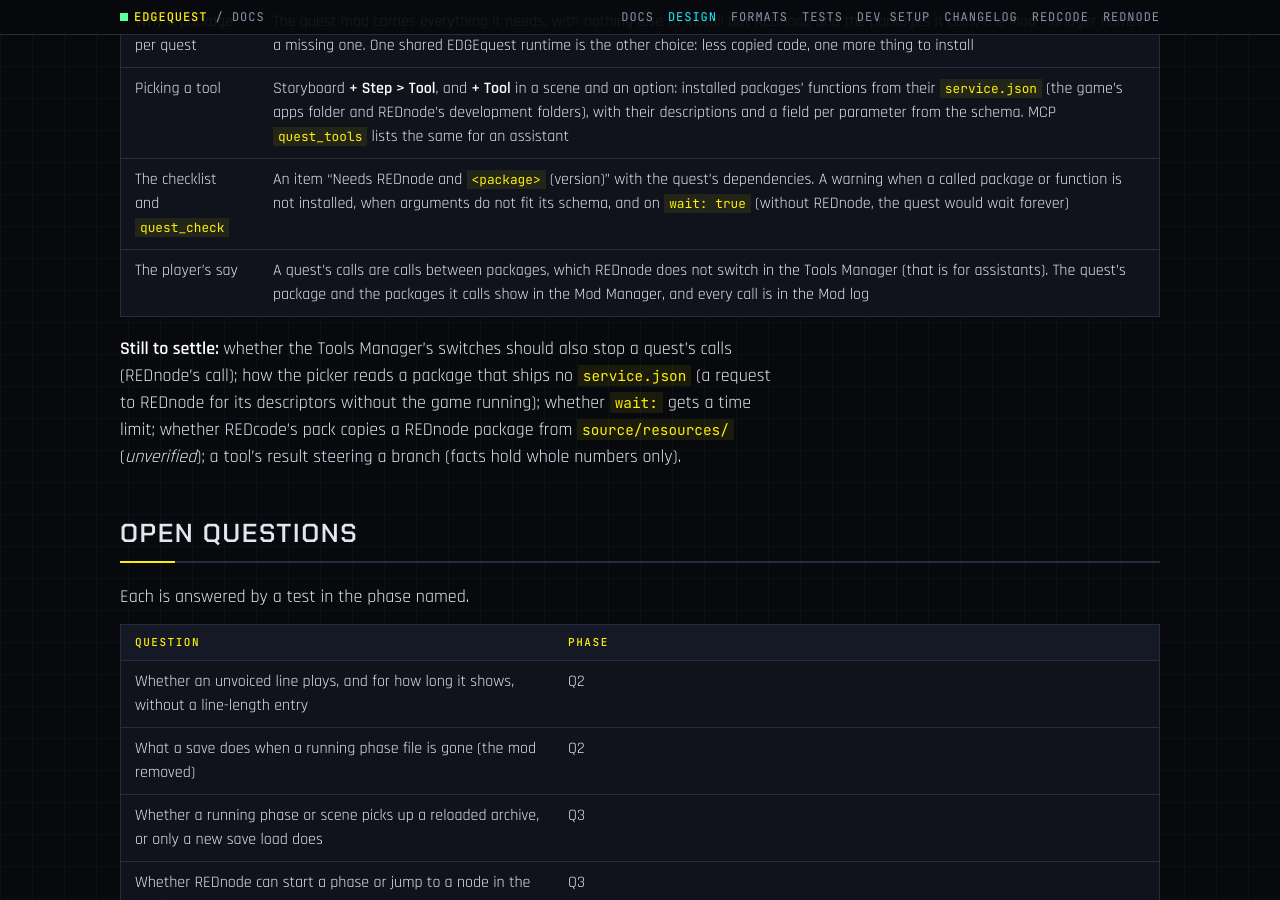
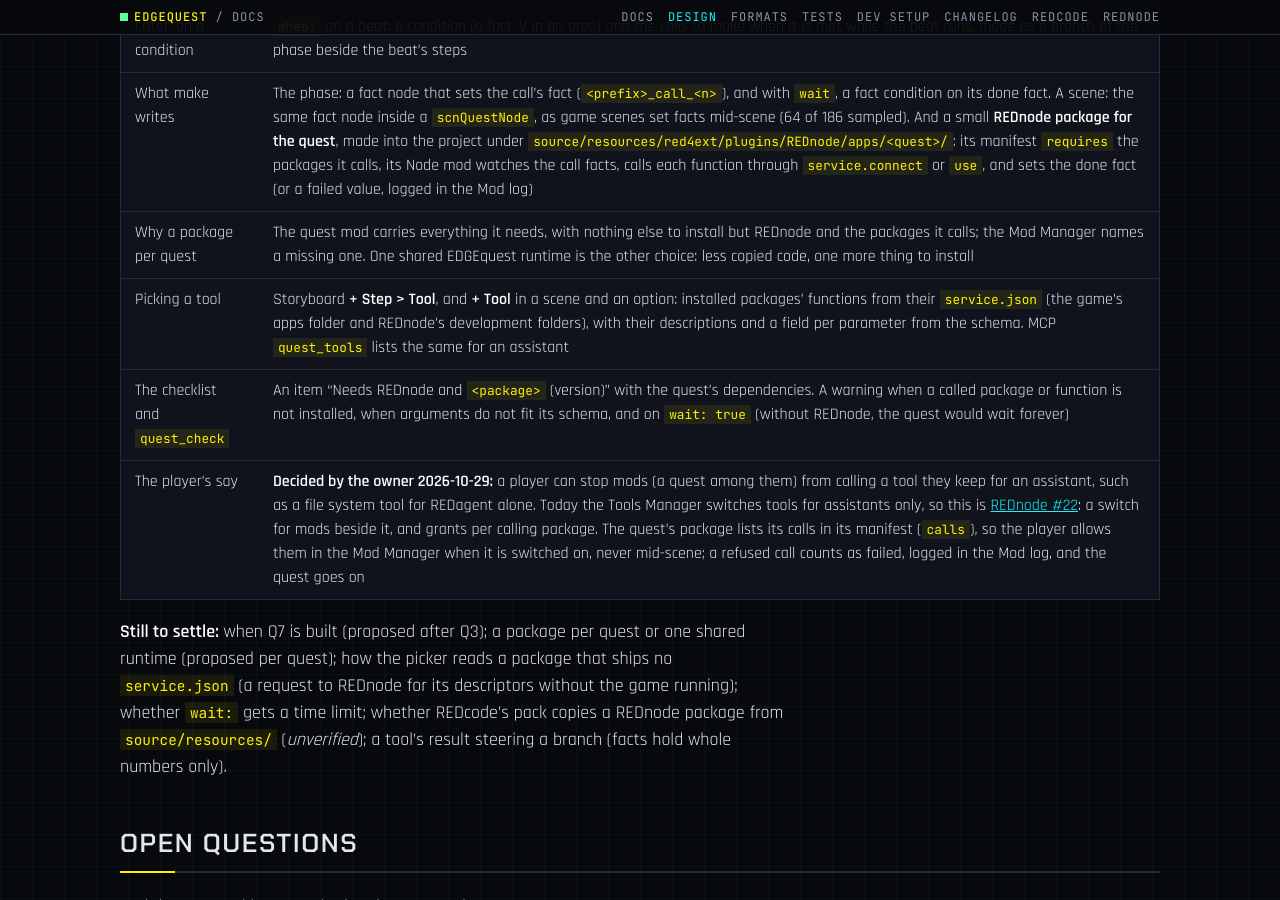
Before and after one commit to Edgemodders/EDGEquest, a Jekyll site: the page built from docs/design.md, in a window 1280 px wide and 900 px high, scrolled down 10302 px. Built offline with Jekyll 4.4.1, drawn with Linux system fonts in a browser that asks for light colours; our own code applies the rules of GitHub Pages for plain Markdown files; some of the changed text lies outside the part shown.

Commit message:
Design: the player's say over quests' tool calls; REDnode #22 filed
The owner decided a player can stop mods, quests among them, from calling a
tool kept for an assistant. Requested from REDnode as a switch for calls
from mods beside the assistants' one, with grants per calling package
declared in its manifest. Recorded in the boundaries table and Q7.

Co-Authored-By: Claude Opus 5.5 <noreply@anthropic.com>

```diff
--- a/docs/design.md
+++ b/docs/design.md
@@ -64,6 +64,7 @@ EDGEquest owns the story layer, which no other EDGE tool owns, and calls the oth
 | Onscreen texts (LocKeys) | REDcode's LocKeys view, REDbridge `loc.*` | Ready | Uses them |
 | Deploying | EDGEdeck (`EDGEdeckApi` 1, `@edgemodders/edgedeck-mcp`) | Ready | Through REDcode's install or EDGEdeck's API |
 | The running game: facts, the journal, starting a phase, moving V | REDnode | **Answered 2026-10-23:** REDnode 0.32.0 has `quests.fact/facts/setFact`, `quests.watch`, `journal.entry/setState/track/tracked`, `game.player.teleport`, and MCP `game_facts`, `game_journal`, `game_facts_set`, `game_journal_set`, `game_teleport`; its in-game test passed the same day. Not available: starting a phase or jumping to a node (no game call found; setting the facts a phase waits for is the route) | Requested in [REDnode #15](https://github.com/Edgemodders/REDnode/issues/15), closed. Q3 Try it builds on it |
+| Calling REDnode packages' functions from a quest (Q7), and the player's say over it | REDnode (services, `quests.watch`, roles, the Tools Manager) | Calls need nothing new. **The player's say** (the owner, 2026-10-29): a switch for calls from mods beside the one for assistants, with grants per calling package declared in its manifest and allowed in the Mod Manager, so a player can keep a tool such as a file system one for REDagent alone. Requested in [REDnode #22](https://github.com/Edgemodders/REDnode/issues/22), open | EDGEquest's made package lists its calls and treats a refusal as a failed call |
 | Voice for new lines | EDGEwave | Released 0.1.0: Speak Line (ElevenLabs, opt-in) makes a WAV. **Built on EDGEwave's main 2026-10-24, not released yet:** the Voice Lines panel, `EDGEwaveApi` 1 (`voiceLines`, `voiceStatus`) and MCP `voice_lines`, `voice_status`, `voice_voices`. The `.wem` route is EDGEwave's next step | **Request:** voice a list of lines, and a `.wem` route ([EDGEwave #5](https://github.com/Edgemodders/EDGEwave/issues/5)); followed up 2026-10-22: the checklist's voice items, and MCP tools for Q6. **EDGEwave proposed a contract 2026-10-23** (Voice Lines panel, `voiceLines`/`voiceStatus` API 1, MCP `voice_lines`, `voice_status`, `voice_voices`; WAVs and `voice.json` under `source/raw/edgewave/voice/<quest>/`; `.wem` through the modder's Wwise). **EDGEquest confirmed it the same day** ([comment](https://github.com/Edgemodders/EDGEwave/issues/5#issuecomment-6376843821)), adding `say` and `direction` per line, stale when any of text, `say` or `direction` changed, one-line redo, and `voices` in the status. Lines are unvoiced in the game until the `.wem` route exists |
 | Music and sound effects: finding events, hearing them, making new ones | EDGEwave (A3 puts a WAV into the game for an event through REDmod custom sounds; it plays sounds in the running game through REDnode) | `soundEvents`, `playEvent` and `customSound` in `EDGEwaveApi` 1, on EDGEwave's main since 2026-10-24 (not released yet) | **Request** filed 2026-10-24: `soundEvents` (with a music flag), `playEvent`, `customSound` (a new event name a quest can post), in its API and MCP ([EDGEwave #7](https://github.com/Edgemodders/EDGEwave/issues/7)). **Answered the same day:** built on EDGEwave's main (f510fb4), not released yet; MCP `sound_events`, `sound_custom`; music cues play only in the running game, through REDnode ([REDnode #17](https://github.com/Edgemodders/REDnode/issues/17), EDGEwave's request); custom music is a 2D sound on the effects slider (REDmod has no music type). Whether a quest node posts a new event name is EDGEquest's test 6. **Request** filed 2026-10-25 from test 6: `playEvent` plays at once without opening the Hear tab (`show: false`) ([EDGEwave #8](https://github.com/Edgemodders/EDGEwave/issues/8)). **Answered 2026-10-26:** built on EDGEwave's main (5099baf), Windows only (a hidden player), `stopSound()`; `soundEvents` and `playEvent` take `project` and list the project's own sounds first. The picker uses all of it. What EDGEwave needs from REDnode for it is EDGEwave's call. EDGEquest writes the quest's audio nodes |
 | Places and people: spots, trigger areas, map markers, NPC spawns | EDGEbuilder 0.3.4 | Places meshes, entities and lights with NodeRefs. Markers and areas not planned. NPCs that stand where they were placed are agreed (EDGEbuilder's B3c, 2026-10-23) through REDnode's planned `world.load`, which loads EDGEbuilder's scene files for any package (REDnode's H2c, not built yet) | **Request:** quest places ([EDGEbuilder #3](https://github.com/Edgemodders/EDGEbuilder/issues/3)); followed up 2026-10-22: the checklist, MCP tools for Q6, and what the in-game tests found about markers and trigger areas. Until then, quests use places the game already has |
@@ -145,9 +146,9 @@ Asked for by the owner on 2026-10-29: a quest runs code from REDnode packages, s
 | Why a package per quest | The quest mod carries everything it needs, with nothing else to install but REDnode and the packages it calls; the Mod Manager names a missing one. One shared EDGEquest runtime is the other choice: less copied code, one more thing to install |
 | Picking a tool | Storyboard **+ Step > Tool**, and **+ Tool** in a scene and an option: installed packages' functions from their `service.json` (the game's apps folder and REDnode's development folders), with their descriptions and a field per parameter from the schema. MCP `quest_tools` lists the same for an assistant |
 | The checklist and `quest_check` | An item "Needs REDnode and `<package>` (version)" with the quest's dependencies. A warning when a called package or function is not installed, when arguments do not fit its schema, and on `wait: true` (without REDnode, the quest would wait forever) |
-| The player's say | A quest's calls are calls between packages, which REDnode does not switch in the Tools Manager (that is for assistants). The quest's package and the packages it calls show in the Mod Manager, and every call is in the Mod log |
+| The player's say | **Decided by the owner 2026-10-29:** a player can stop mods (a quest among them) from calling a tool they keep for an assistant, such as a file system tool for REDagent alone. Today the Tools Manager switches tools for assistants only, so this is [REDnode #22](https://github.com/Edgemodders/REDnode/issues/22): a switch for mods beside it, and grants per calling package. The quest's package lists its calls in its manifest (`calls`), so the player allows them in the Mod Manager when it is switched on, never mid-scene; a refused call counts as failed, logged in the Mod log, and the quest goes on |
 
-**Still to settle:** whether the Tools Manager's switches should also stop a quest's calls (REDnode's call); how the picker reads a package that ships no `service.json` (a request to REDnode for its descriptors without the game running); whether `wait:` gets a time limit; whether REDcode's pack copies a REDnode package from `source/resources/` (*unverified*); a tool's result steering a branch (facts hold whole numbers only).
+**Still to settle:** when Q7 is built (proposed after Q3); a package per quest or one shared runtime (proposed per quest); how the picker reads a package that ships no `service.json` (a request to REDnode for its descriptors without the game running); whether `wait:` gets a time limit; whether REDcode's pack copies a REDnode package from `source/resources/` (*unverified*); a tool's result steering a branch (facts hold whole numbers only).
 
 ## Open questions
 
```
Also changed, not shown: CLAUDE.md (+1 -1 lines).
